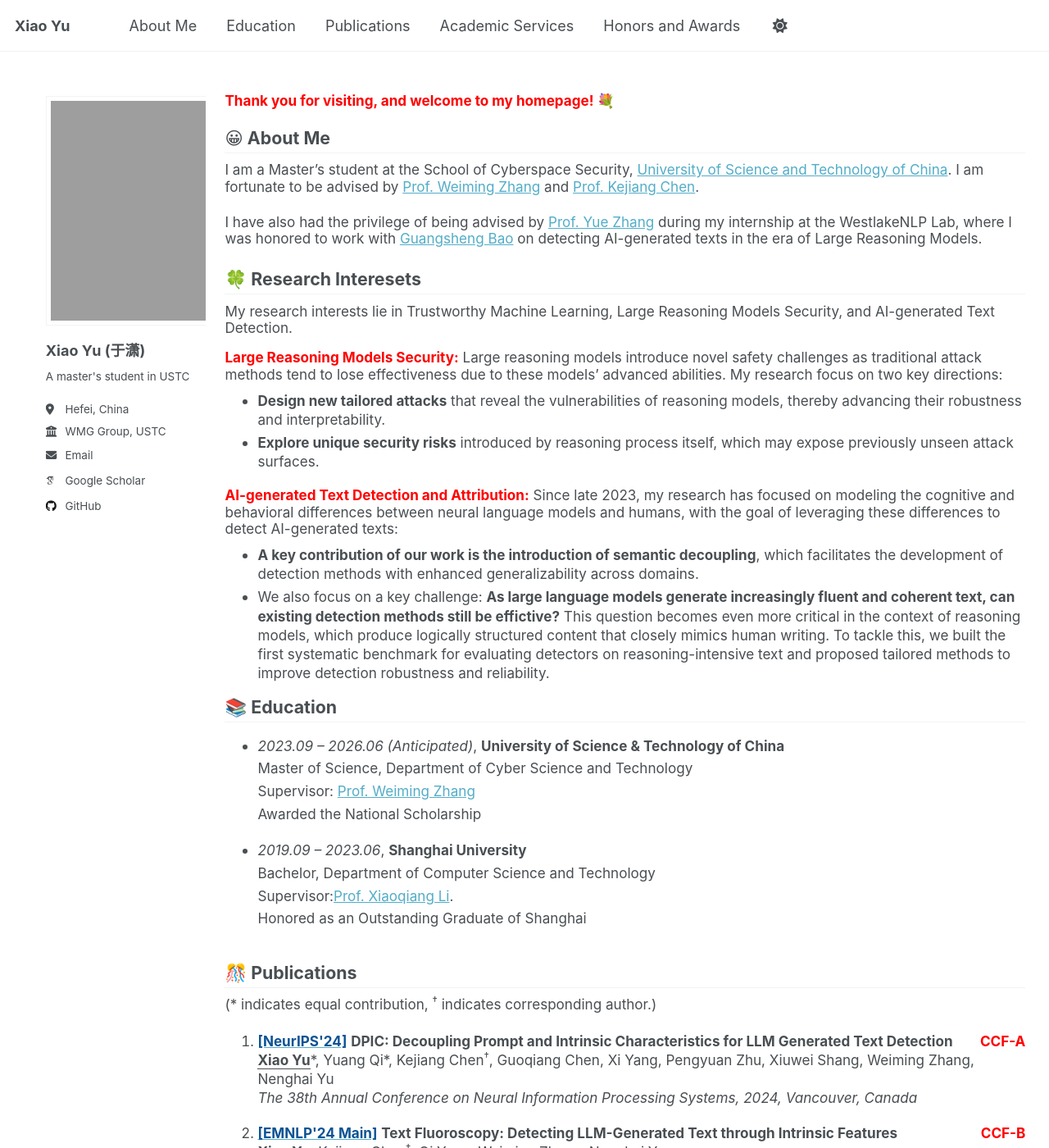
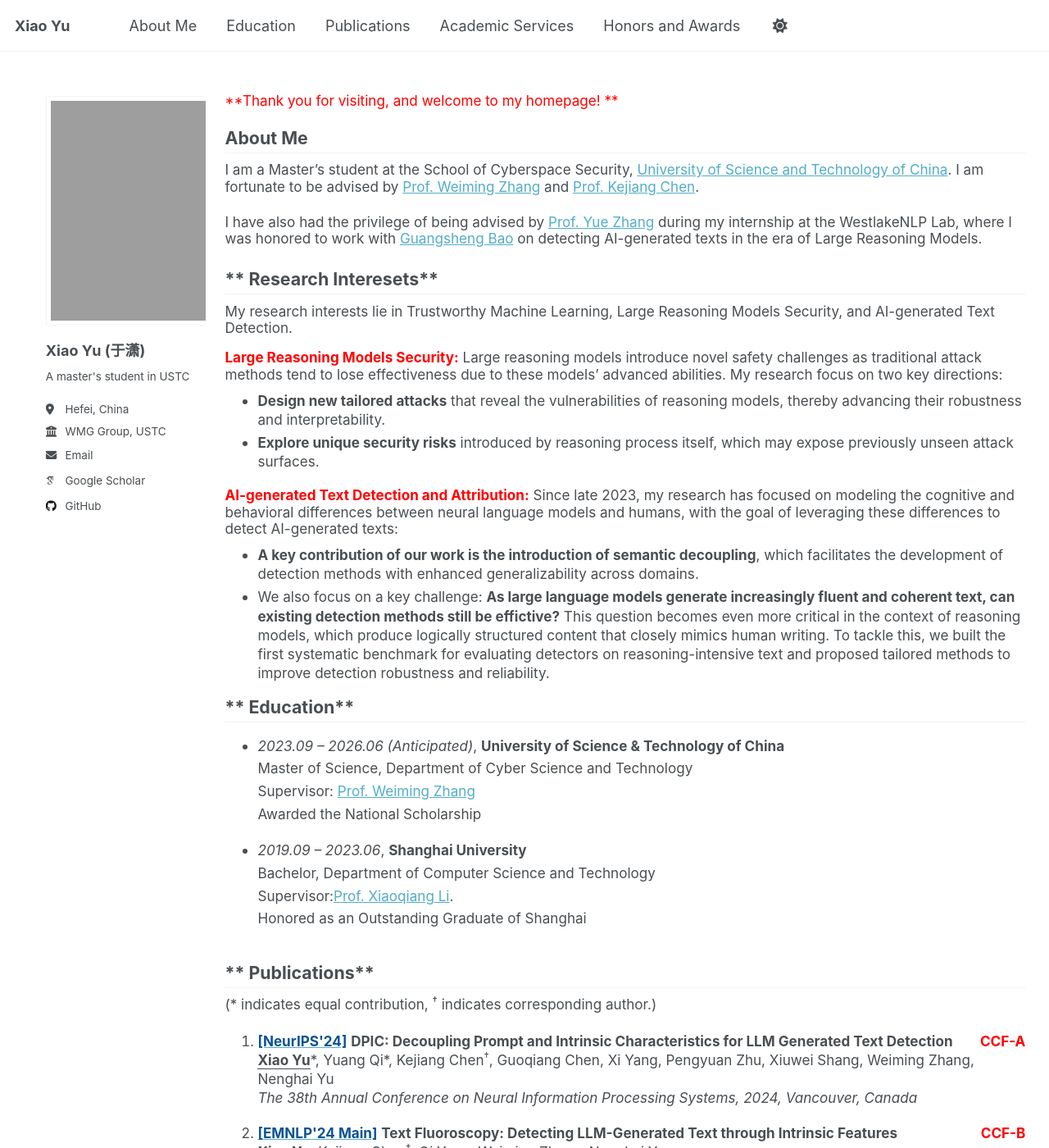
Before and after one commit to xiaoyu-1217/xiaoyu-1217.github.io, a Jekyll site: the page built from _pages/about.md, in a window 1280 px wide and 1400 px high. Shown: the whole window at 82% size. Built offline with Jekyll 4.4.1, drawn with Linux system fonts in a browser that asks for light colours; some web fonts are replaced; a script that is not in the unit is left out; some of the changed text lies outside the part shown.

Commit message:
no emoji

```diff
--- a/_pages/about.md
+++ b/_pages/about.md
@@ -7,10 +7,10 @@ redirect_from:
   - /about.html
 ---
 
-<span style="color:red;">**Thank you for visiting, and welcome to my homepage! 💐**</span>
+<span style="color:red;">**Thank you for visiting, and welcome to my homepage! **</span>
 
 <div id="about"></div>
-<h2 style="margin-top: 0.3em;">😀 About Me</h2>
+<h2 style="margin-top: 0.3em;">About Me</h2>
 
 I am a Master's student at the School of Cyberspace Security, [University of Science and Technology of China](https://www.ustc.edu.cn/). I am fortunate to be advised by [Prof. Weiming Zhang](https://scholar.google.com/citations?hl=zh-CN&user=eTCfl6cAAAAJ) and [Prof. Kejiang Chen](http://home.ustc.edu.cn/~chenkj/).
 
@@ -18,7 +18,7 @@ I have also had the privilege of being advised by [Prof. Yue Zhang](https://frcc
 
 <h2 style="margin-top: -2em; border-bottom: none;"></h2>
 
-**🍀 Research Interesets**
+** Research Interesets**
 ---
 
 My research interests lie in Trustworthy Machine Learning, Large Reasoning Models Security, and AI-generated Text Detection.
@@ -41,7 +41,7 @@ My research interests lie in Trustworthy Machine Learning, Large Reasoning Model
 
 <div id="education"></div>
 
-**📚 Education**
+** Education**
 ---
 
 - *2023.09 -- 2026.06 (Anticipated)*, **University of Science & Technology of China**
@@ -66,7 +66,7 @@ My research interests lie in Trustworthy Machine Learning, Large Reasoning Model
 
 <div id="publications"></div>
 
-**🎊 Publications**
+** Publications**
 ---
 
 (* indicates equal contribution, <sup>†</sup> indicates corresponding author.)
@@ -122,7 +122,7 @@ My research interests lie in Trustworthy Machine Learning, Large Reasoning Model
 
 <div id="services"></div>
 
-**✨ Academic Services**
+** Academic Services**
 ---
 - **Reviewer**: NeurIPS’25
 
@@ -130,7 +130,7 @@ My research interests lie in Trustworthy Machine Learning, Large Reasoning Model
 
 <div id="honors"></div>
 
-**🏆 Honors and Awards**
+** Honors and Awards**
 ---
 
 <ul>
```
